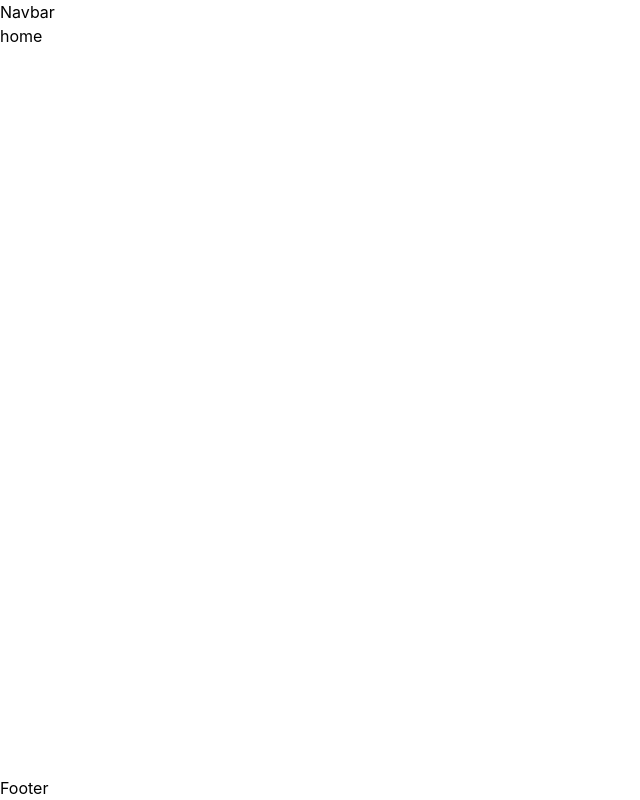
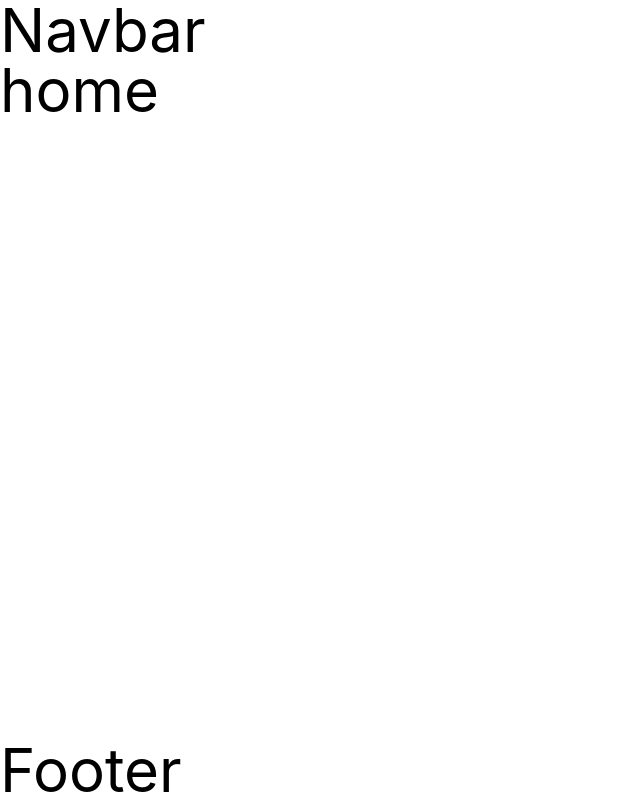
Before and after one commit to Rodinwitman/Uph, a React (Vite) app in the folder uph/: page / in a window 1280 px wide. Shown: the whole page, without its empty margins (0-640 px from the left). Built offline with nearby package versions, Linux system fonts and the light colour scheme.

Commit message:
config router v2.1

```diff
--- a/uph/src/component/Footer/Footer.jsx
+++ b/uph/src/component/Footer/Footer.jsx
@@ -1,6 +1,6 @@
 
 export const Footer = () => {
   return (
-    <div>Footer</div>
+    <div className="text-6xl">Footer</div>
   )
 }
--- a/uph/src/component/Navbar/Navbar.jsx
+++ b/uph/src/component/Navbar/Navbar.jsx
@@ -1,6 +1,6 @@
 
 export const Navbar = () => {
   return (
-    <div>Navbar</div>
+    <div className="text-6xl">Navbar</div>
   )
 }
--- a/uph/src/pages/Home/Home.jsx
+++ b/uph/src/pages/Home/Home.jsx
@@ -1,6 +1,6 @@
 
 export const Home = () => {
   return (
-    <div>home</div>
+    <div className="text-6xl">home</div>
   )
 }
```
